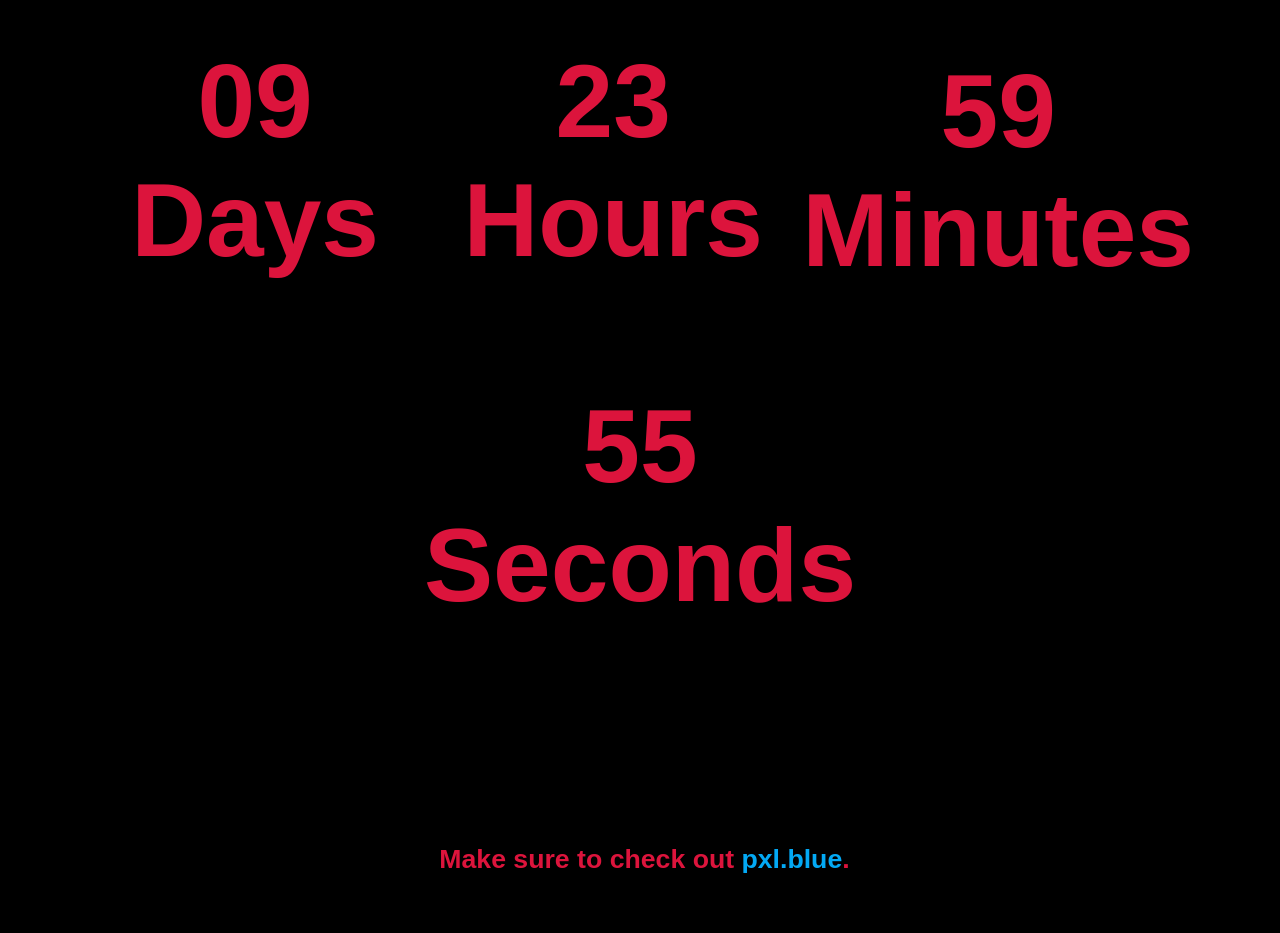
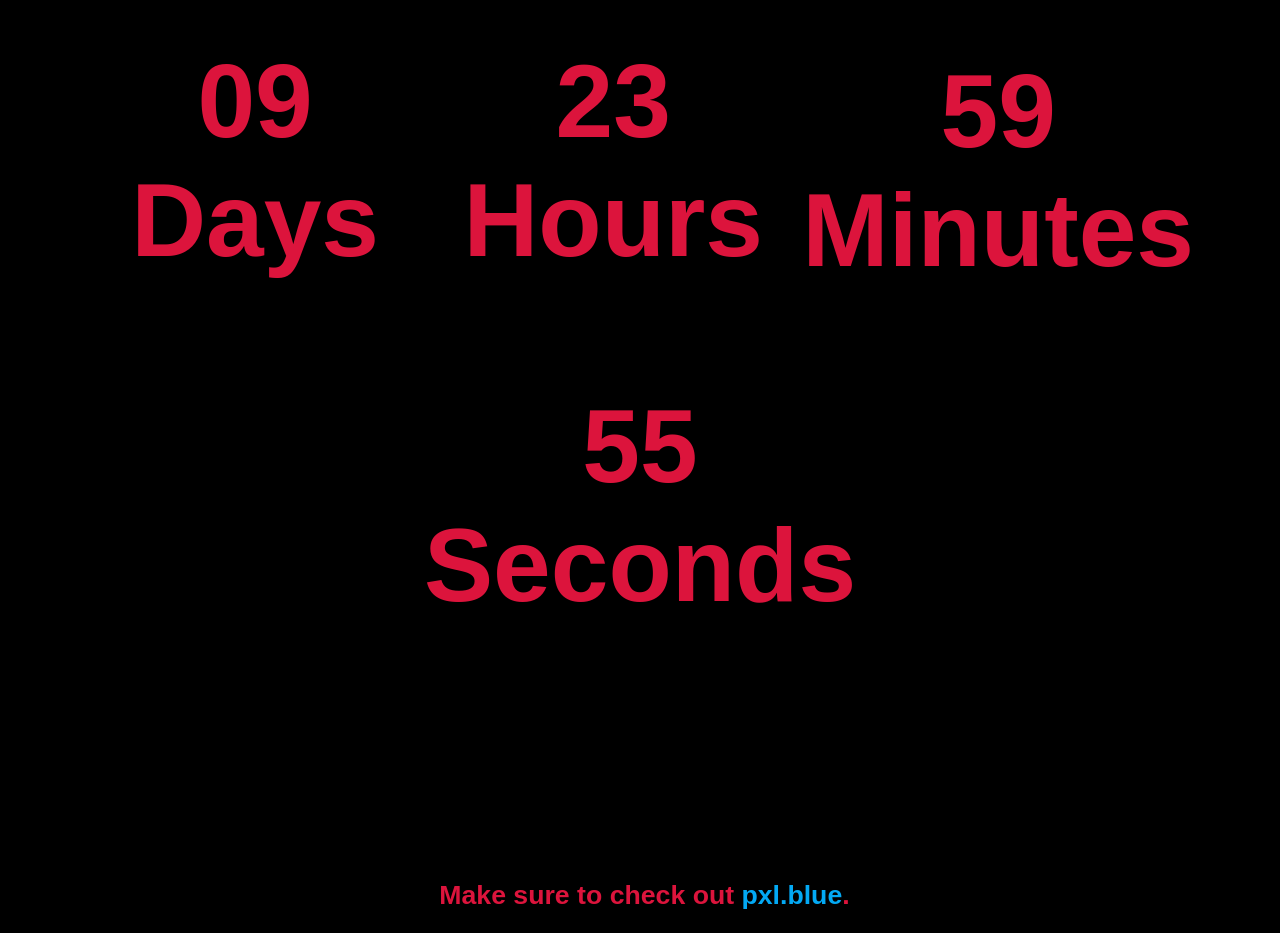
Before and after one commit to Randomgithubpagesstuff/Randomgithubpagesstuff.github.io, a plain HTML site: page Countdown/index.html in a window 1280 px wide. Shown: the part 331-1264 px from the top of the page. Before the commit the page ends 1228 px from the top, so only its background shows below. Drawn offline with Linux system fonts and the light colour scheme.

Commit message:
Update index.html

```diff
--- a/Countdown/index.html
+++ b/Countdown/index.html
@@ -5,7 +5,7 @@
 	<meta charset="UTF-8" />
 	<meta name="viewport" content="width=device-width, initial-scale=1.0" />
 	<meta http-equiv="X-UA-Compatible" content="ie=edge" />
-	<title>Check Out pxl.blue</title>
+	<title>pxl.blue</title>
 	<link rel="stylesheet" href="css/style.css">
 	<link rel="stylesheet" href="css/timer.css">
 </head>
@@ -63,7 +63,7 @@ body {
 		</div>
 
 	</div>
-<p><br /><br /><br /><br /></p>
+<p><br /><br /><br /><br /><br /><br /></p>
 	<footer>
 		        <h1 style="color:crimson">
 <div class="container" style="text-align: center;">&nbsp;<small>Make sure to check out
```
